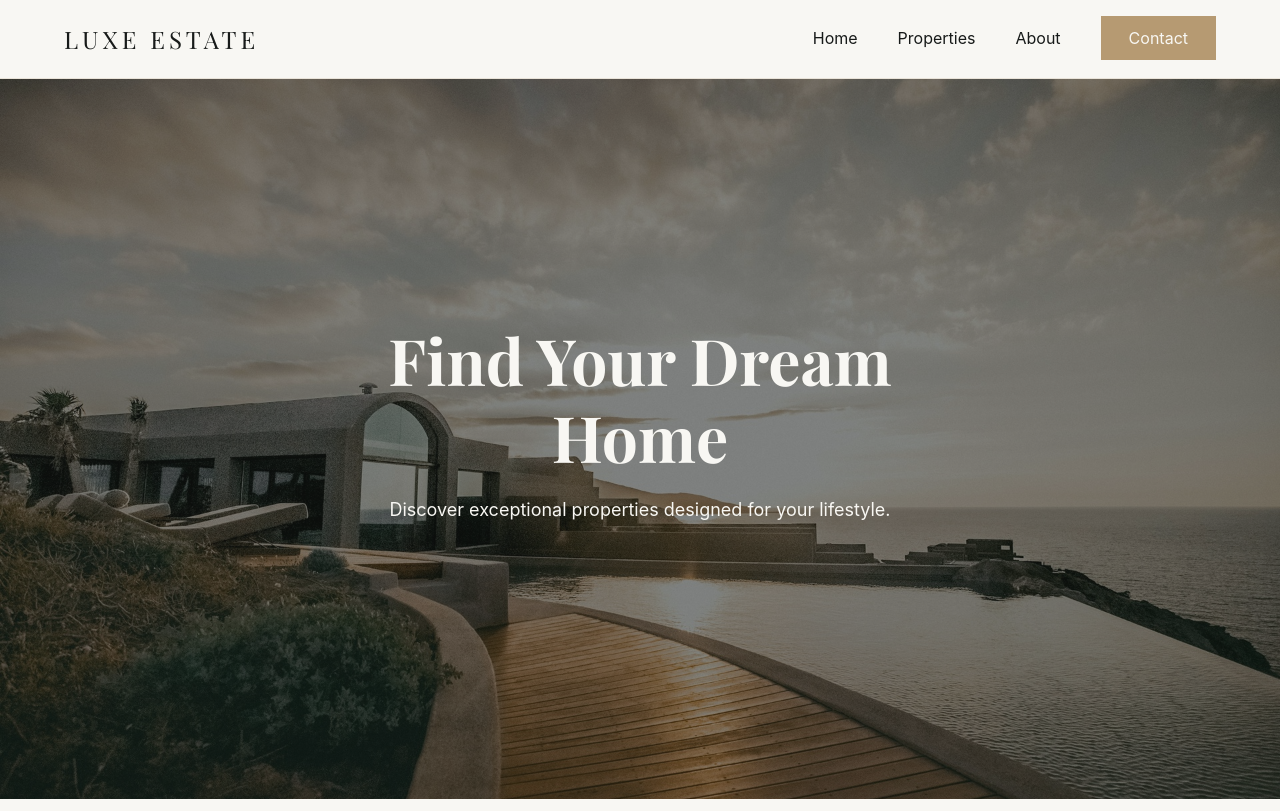
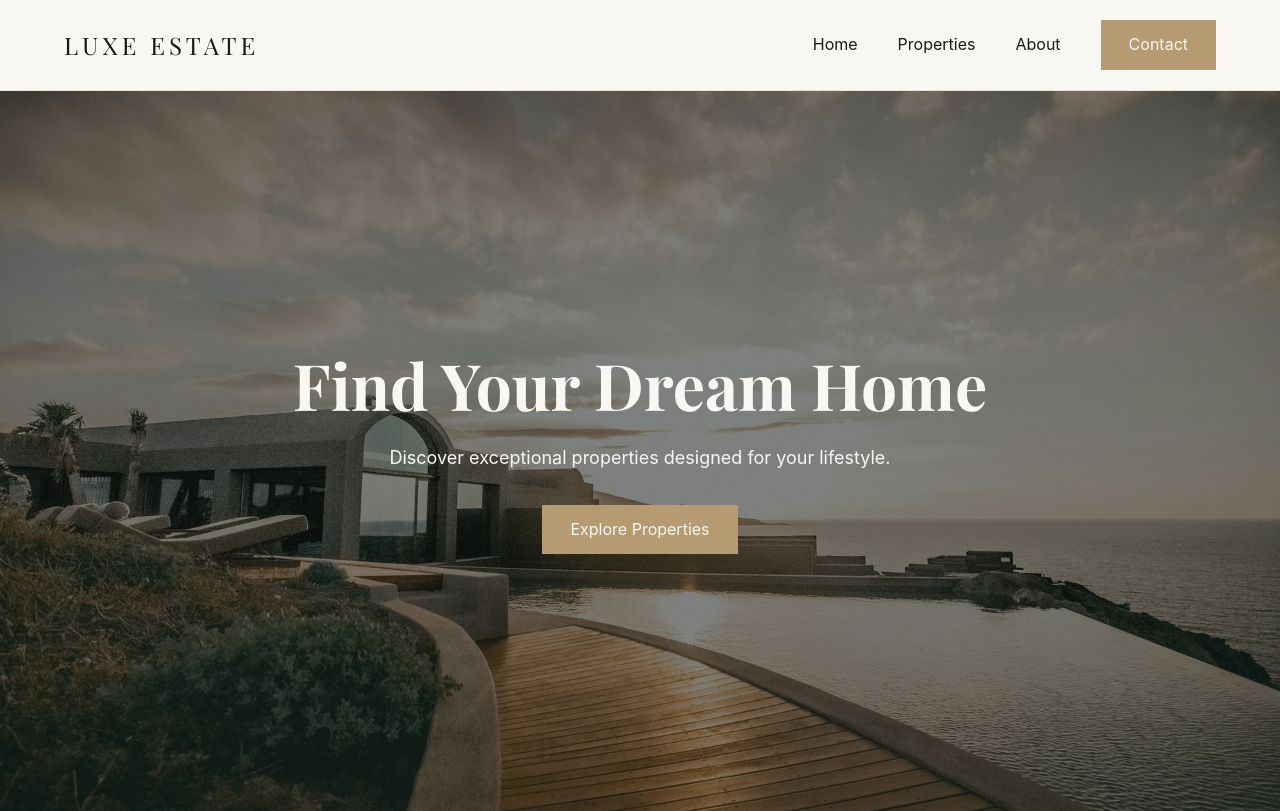
Before and after one commit to A-mira-1010/luxe-estate, a plain HTML site: page index.html in a window 1280 px wide. Drawn offline with nearby package versions, Linux system fonts and the light colour scheme; a web font is replaced by a local one.

Commit message:
Add hero section

```diff
--- a/css/style.css
+++ b/css/style.css
@@ -68,6 +68,7 @@ ul {
   background: var(--champagne);
   color: var(--white);
   padding: 12px 28px;
+  display: inline-block;
 }
 .nav-links .btn:hover {
   background: var(--charcoal);
@@ -94,7 +95,7 @@ ul {
 }
 .hero-content {
   position: relative;
-  max-width: 700px;
+  max-width: 1000px;
   padding: 0 24px;
   color: var(--white);
 }
@@ -108,3 +109,9 @@ ul {
   font-size: 18px;
   margin-bottom: 32px;
 }
+.hero .btn {
+  transition: backgroound 0.3s ease;
+}
+.hero .btn:hover {
+  background: var(--charcoal);
+}
--- a/index.html
+++ b/index.html
@@ -28,6 +28,7 @@
       <div class="hero-content">
         <h1>Find Your Dream Home</h1>
         <p>Discover exceptional properties designed for your lifestyle.</p>
+        <a href="properties.html" class="btn">Explore Properties</a>
       </div>
     </section>
   </body>
```
